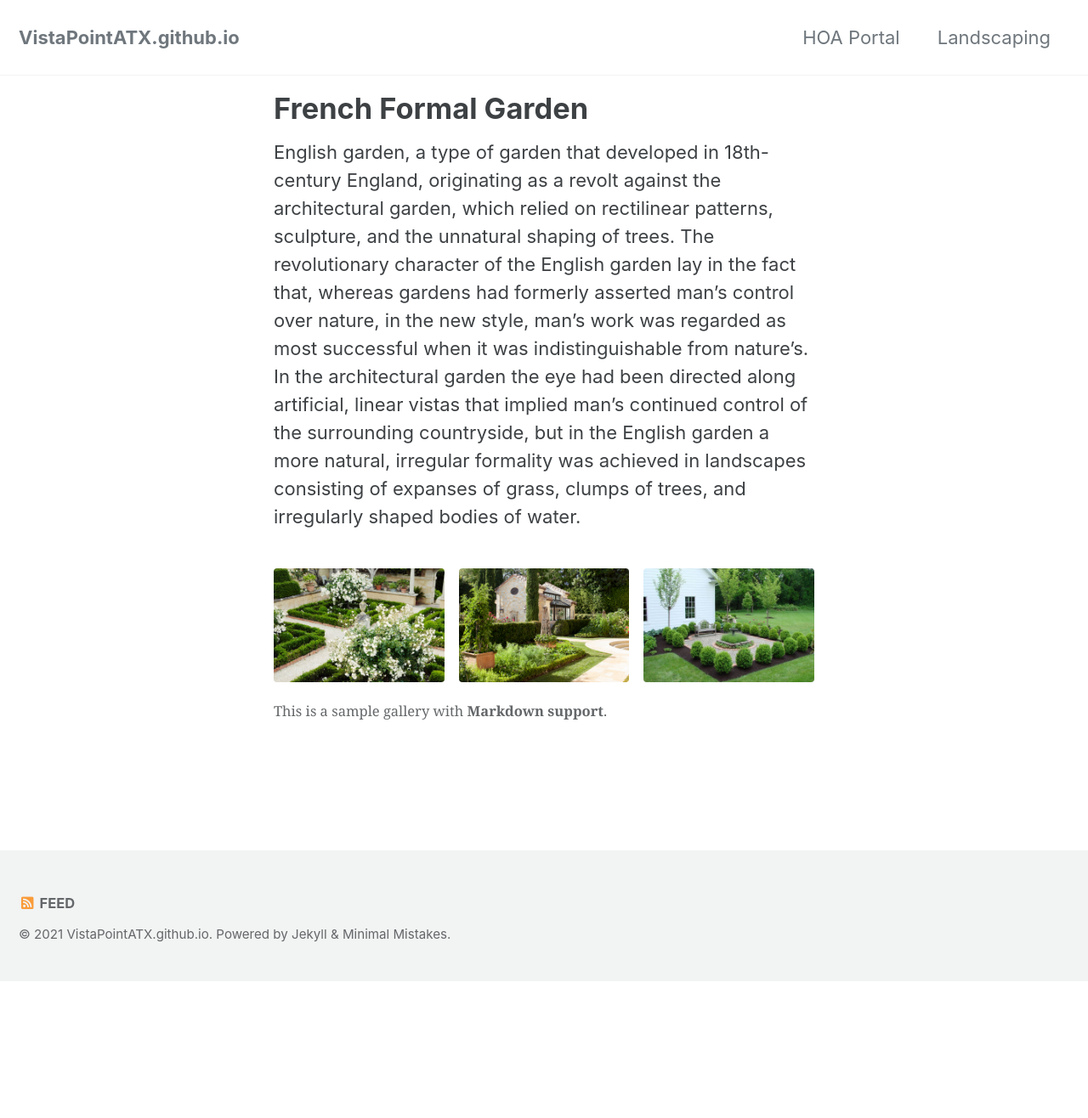
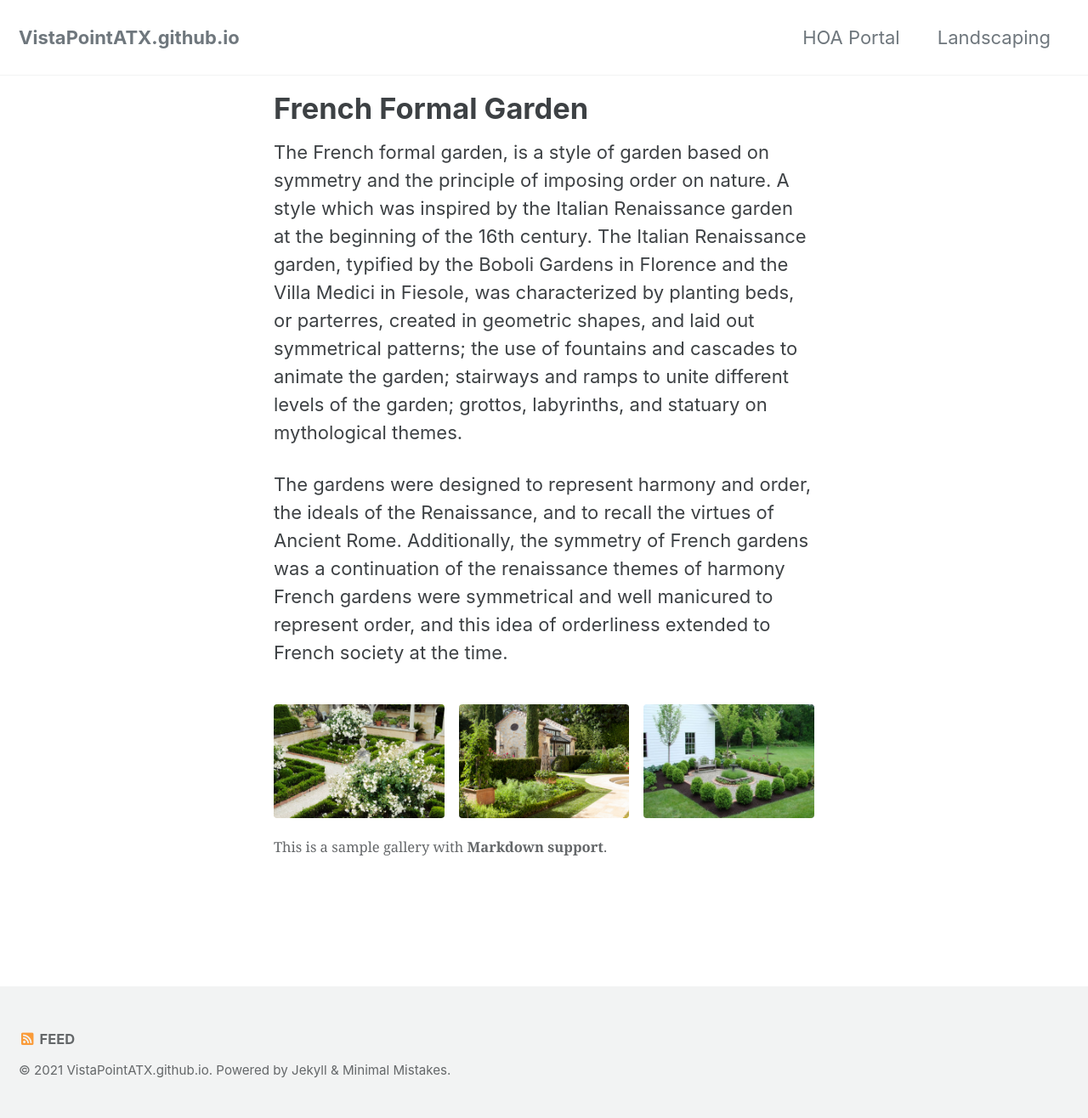
Before and after one commit to VistaPointATX/VistaPointATX.github.io, a Jekyll site: the page built from frenchgarden.md, in a window 1280 px wide. Shown: the whole page at 85% size. Built offline with Jekyll 4.4.1, drawn with Linux system fonts in a browser that asks for light colours; cached includes are drawn as plain includes; before the commit the page ends 1155 px from its top, so only the background shows below that.

Commit message:
Update frenchgarden.md

```diff
--- a/frenchgarden.md
+++ b/frenchgarden.md
@@ -15,6 +15,8 @@ gallery:
     title: "Image 3 title caption"
 ---
 
-English garden, a type of garden that developed in 18th-century England, originating as a revolt against the architectural garden, which relied on rectilinear patterns, sculpture, and the unnatural shaping of trees. The revolutionary character of the English garden lay in the fact that, whereas gardens had formerly asserted man’s control over nature, in the new style, man’s work was regarded as most successful when it was indistinguishable from nature’s. In the architectural garden the eye had been directed along artificial, linear vistas that implied man’s continued control of the surrounding countryside, but in the English garden a more natural, irregular formality was achieved in landscapes consisting of expanses of grass, clumps of trees, and irregularly shaped bodies of water.
+The French formal garden, is a style of garden based on symmetry and the principle of imposing order on nature. A style which was inspired by the Italian Renaissance garden at the beginning of the 16th century. The Italian Renaissance garden, typified by the Boboli Gardens in Florence and the Villa Medici in Fiesole, was characterized by planting beds, or parterres, created in geometric shapes, and laid out symmetrical patterns; the use of fountains and cascades to animate the garden; stairways and ramps to unite different levels of the garden; grottos, labyrinths, and statuary on mythological themes.
+
+The gardens were designed to represent harmony and order, the ideals of the Renaissance, and to recall the virtues of Ancient Rome. Additionally, the symmetry of French gardens was a continuation of the renaissance themes of harmony French gardens were symmetrical and well manicured to represent order, and this idea of orderliness extended to French society at the time.
 
 {% include gallery caption="This is a sample gallery with **Markdown support**." %}
```
